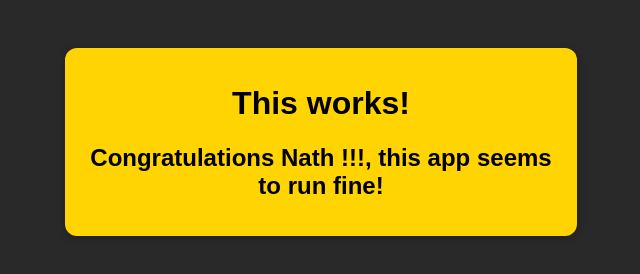
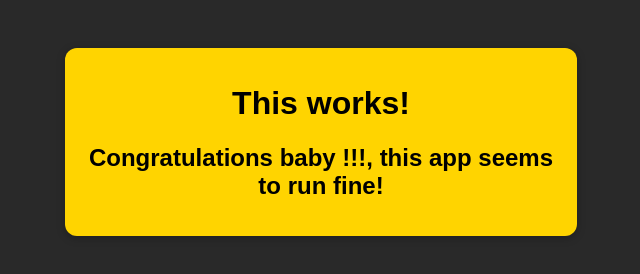
Before and after one commit to kanchan521996/docker-learning-githubaction-, a website: page views/welcome.html in a window 1280 px wide. Shown: the whole page, without its empty margins (319-959 px from the left). Drawn offline with Linux system fonts and the light colour scheme; files that its build step writes are made by us from their sources.

Commit message:
updated code

```diff
--- a/views/welcome.html
+++ b/views/welcome.html
@@ -9,7 +9,7 @@
 <body>
   <main>
     <h1>This works!</h1>
-    <h2>Congratulations Nath !!!, this app seems to run fine!</h2>
+    <h2>Congratulations baby !!!, this app seems to run fine!</h2>
   </main>
 </body>
 </html>
```
